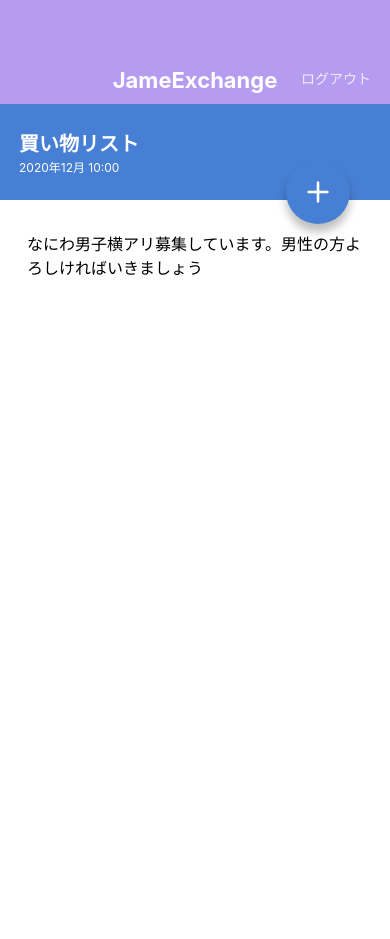
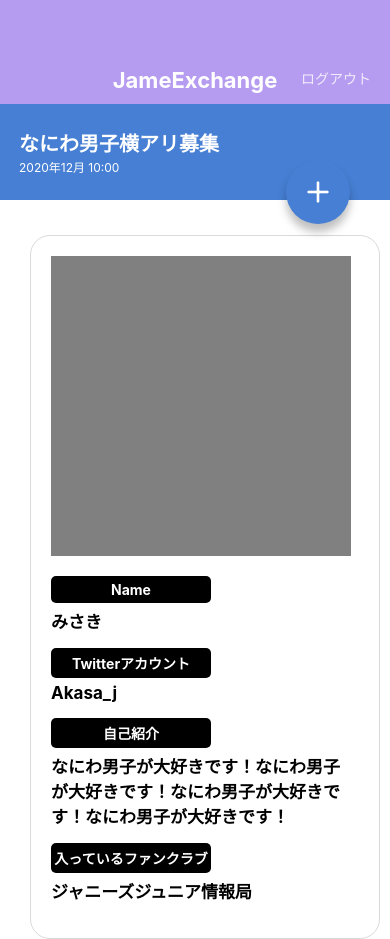
Before and after one commit to shinshin0773/JameExchange-Native, a React Native app: screen / in a window 390 px wide. Before the commit the page ends 844 px from the top, so only its background shows below. Built offline with nearby package versions, Linux system fonts and the light colour scheme.

Commit message:
Create PostDetailScreen myJameExchange

```diff
--- a/src/screens/PostDetailScreen.jsx
+++ b/src/screens/PostDetailScreen.jsx
@@ -1,6 +1,6 @@
 import React from 'react';
 import {
-  View , ScrollView,  Text , StyleSheet,
+  View , Text , StyleSheet,
 } from 'react-native';
 
 import AppBar from '../components/AppBar';
@@ -11,14 +11,32 @@ export default function PostDetailScreen() {
     <View style={styles.container}>
       <AppBar />
       <View style={styles.postHeader}>
-        <Text style={styles.postTitle}>買い物リスト</Text>
+        <Text style={styles.postTitle}>なにわ男子横アリ募集</Text>
         <Text style={styles.postDate}>2020年12月 10:00</Text>
       </View>
-      <ScrollView style={styles.postBody}>
-        <Text style={styles.postText}>
-          なにわ男子横アリ募集しています。男性の方よろしければいきましょう
-        </Text>
-      </ScrollView>
+
+      {/* ユーザーのプロフィール情報 */}
+      <View style={styles.postBody}>
+        <View style={styles.postBodyImage}></View>
+        <View style={styles.postItemListWrap}>
+             <View style={styles.postItemList}>
+               <View style={styles.postItemTitle}><Text style={styles.postItemTitleText}>Name</Text></View>
+               <View style={styles.postItemParper}><Text style={styles.postItemParperText}>みさき</Text></View>
+             </View>
+             <View style={styles.postItemList}>
+               <View style={styles.postItemTitle}><Text style={styles.postItemTitleText}>Twitterアカウント</Text></View>
+               <View style={styles.postItemParper}><Text style={styles.postItemParperText}>Akasa_j</Text></View>
+             </View>
+             <View style={styles.postItemList}>
+               <View style={styles.postItemTitle}><Text style={styles.postItemTitleText}>自己紹介</Text></View>
+               <View style={styles.postItemParper}><Text style={styles.postItemParperText}>なにわ男子が大好きです！なにわ男子が大好きです！なにわ男子が大好きです！なにわ男子が大好きです！</Text></View>
+             </View>
+             <View style={styles.postItemList}>
+               <View style={styles.postItemTitle}><Text style={styles.postItemTitleText}>入っているファンクラブ</Text></View>
+               <View style={styles.postItemParper}><Text style={styles.postItemParperText}>ジャニーズジュニア情報局</Text></View>
+             </View>
+           </View>
+      </View>
       <CircleButton style={{top: 160, bottom: 'auto' }}>★</CircleButton>
     </View>
   );
@@ -48,11 +66,44 @@ const styles = StyleSheet.create({
     lineHeight:16,
   },
   postBody: {
-    paddingVertical: 32,
-    paddingHorizontal: 27,
+    width: 350,
+    marginVertical: 35,
+    marginHorizontal: 30,
+    paddingVertical: 20,
+    paddingHorizontal: 20,
+    borderWidth: 1,
+    borderColor: 'rgba(0, 0, 0, 0.15)',
+    borderRadius: 20,
   },
-  postText: {
-    fontSize: 16,
-    lineHeight: 24,
+  postBodyImage: {
+    backgroundColor: 'gray',
+    width: 300,
+    height: 300,
   },
+  postItemListWrap: {
+    marginTop: 20,
+  },
+  postItemList: {
+    marginBottom: 15,
+  },
+  postItemTitle: {
+    backgroundColor: 'black',
+    alignItems: 'center',
+    borderRadius: 5,
+    width: 160,
+  },
+  postItemTitleText: {
+    color: 'white',
+    fontWeight: 'bold',
+    paddingVertical: 5,
+  },
+  postItemParper: {
+    justifyContent: 'center',
+    marginTop: 5,
+    width: 300,
+  },
+  postItemParperText: {
+    fontSize: 17,
+    fontWeight: 'bold',
+  }
 });
```
